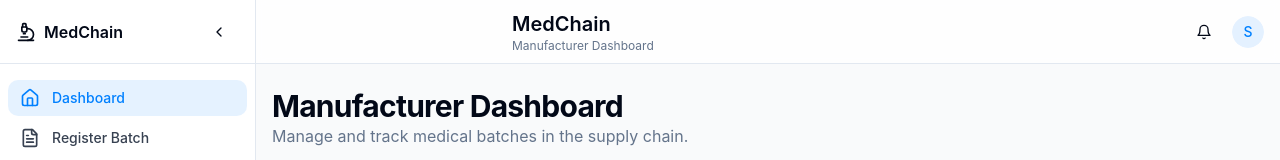
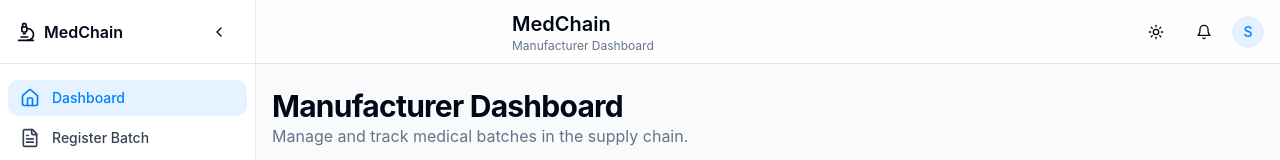
Before and after one commit to devarazz/medchain-trust-tracker-v003, a React (Vite) app: page / in a window 1280 px wide. Both pictures are taken after typing "Sample", "Sample123" into the empty fields and a click on the button "Login". Shown: the top 160 px of the page. Built offline with nearby package versions, Linux system fonts and the light colour scheme.

Commit message:
Add dark/light mode toggle
Adds a toggle button in the right corner to switch between dark and light mode.

```diff
--- a/src/App.tsx
+++ b/src/App.tsx
@@ -8,12 +8,14 @@ import Index from "./pages/Index";
 import NotFound from "./pages/NotFound";
 import { AuthProvider } from "./contexts/AuthContext";
 import { BatchProvider } from "./contexts/BatchContext";
+import { ThemeProvider } from "./contexts/ThemeContext";
 
 const queryClient = new QueryClient();
 
 const App = () => (
   <QueryClientProvider client={queryClient}>
     <TooltipProvider>
+      <ThemeProvider>
         <AuthProvider>
           <BatchProvider>
             <Toaster />
@@ -26,6 +28,7 @@ const App = () => (
             </BrowserRouter>
           </BatchProvider>
         </AuthProvider>
+      </ThemeProvider>
     </TooltipProvider>
   </QueryClientProvider>
 );
--- a/src/components/shared/Header.tsx
+++ b/src/components/shared/Header.tsx
@@ -21,6 +21,7 @@ import {
   SheetTrigger
 } from '@/components/ui/sheet';
 import { cn } from '@/lib/utils';
+import ThemeToggle from './ThemeToggle';
 
 interface HeaderProps {
   setSidebarOpen: React.Dispatch<React.SetStateAction<boolean>>;
@@ -47,7 +48,7 @@ const Header: React.FC<HeaderProps> = ({ setSidebarOpen, sidebarOpen }) => {
 
   return (
     <header className={cn(
-      "sticky top-0 z-30 flex items-center justify-between h-16 px-4 border-b backdrop-blur-sm bg-white/80",
+      "sticky top-0 z-30 flex items-center justify-between h-16 px-4 border-b backdrop-blur-sm dark:border-border/20 dark:bg-background/80 bg-white/80",
       sidebarOpen ? "lg:pl-64" : "lg:pl-20",
       "transition-all duration-300"
     )}>
@@ -67,6 +68,8 @@ const Header: React.FC<HeaderProps> = ({ setSidebarOpen, sidebarOpen }) => {
       </div>
 
       <div className="flex items-center gap-2">
+        <ThemeToggle />
+
         <Sheet open={notificationsOpen} onOpenChange={setNotificationsOpen}>
           <SheetTrigger asChild>
             <Button variant="ghost" size="icon" className="relative">
--- a/src/components/shared/Sidebar.tsx
+++ b/src/components/shared/Sidebar.tsx
@@ -90,12 +90,12 @@ const Sidebar: React.FC<SidebarProps> = ({ sidebarOpen, setSidebarOpen, activeTa
       {/* Sidebar */}
       <aside
         className={cn(
-          "fixed top-0 left-0 z-40 h-full w-64 bg-white border-r border-border transform transition-all duration-300 ease-in-out",
-          sidebarOpen ? "translate-x-0" : "-translate-x-full lg:translate-x-0 lg:w-16",
+          "fixed top-0 left-0 z-40 h-full bg-white dark:bg-background border-r border-border dark:border-border/20 transform transition-all duration-300 ease-in-out",
+          sidebarOpen ? "translate-x-0 w-64" : "-translate-x-full lg:translate-x-0 lg:w-16",
           "lg:transition-width"
         )}
       >
-        <div className="flex h-16 items-center justify-between px-4 border-b">
+        <div className="flex h-16 items-center justify-between px-4 border-b dark:border-border/20">
           <div className={cn("flex items-center gap-2", !sidebarOpen && "lg:hidden")}>
             {roleIcon[user.role]}
             <span className="font-semibold">MedChain</span>
@@ -133,8 +133,8 @@ const Sidebar: React.FC<SidebarProps> = ({ sidebarOpen, setSidebarOpen, activeTa
                 className={cn(
                   "flex w-full items-center gap-3 rounded-md px-3 py-2 text-sm font-medium transition-colors",
                   activeTab === item.id
-                    ? "bg-primary/10 text-primary"
-                    : "text-gray-700 hover:bg-primary/10 hover:text-primary",
+                    ? "bg-primary/10 text-primary dark:bg-primary/20"
+                    : "text-gray-700 dark:text-gray-300 hover:bg-primary/10 hover:text-primary dark:hover:bg-primary/20",
                   !sidebarOpen && "lg:justify-center"
                 )}
                 onClick={() => handleMenuClick(item.id)}
--- /dev/null
+++ b/src/components/shared/ThemeToggle.tsx
@@ -0,0 +1,35 @@
+
+import React from 'react';
+import { Button } from '@/components/ui/button';
+import { Moon, Sun } from 'lucide-react';
+import { useTheme } from '@/contexts/ThemeContext';
+import { cn } from '@/lib/utils';
+
+interface ThemeToggleProps {
+  className?: string;
+}
+
+const ThemeToggle: React.FC<ThemeToggleProps> = ({ className }) => {
+  const { theme, toggleTheme } = useTheme();
+
+  return (
+    <Button
+      variant="ghost"
+      size="icon"
+      onClick={toggleTheme}
+      className={cn("relative", className)}
+      aria-label="Toggle theme"
+    >
+      <Sun className={cn(
+        "h-5 w-5 absolute transition-all",
+        theme === 'dark' ? "scale-0 opacity-0" : "scale-100 opacity-100"
+      )} />
+      <Moon className={cn(
+        "h-5 w-5 absolute transition-all",
+        theme === 'dark' ? "scale-100 opacity-100" : "scale-0 opacity-0"
+      )} />
+    </Button>
+  );
+};
+
+export default ThemeToggle;
--- /dev/null
+++ b/src/contexts/ThemeContext.tsx
@@ -0,0 +1,56 @@
+
+import React, { createContext, useContext, useEffect, useState } from 'react';
+
+type Theme = 'light' | 'dark';
+
+interface ThemeContextType {
+  theme: Theme;
+  setTheme: (theme: Theme) => void;
+  toggleTheme: () => void;
+}
+
+const ThemeContext = createContext<ThemeContextType | undefined>(undefined);
+
+export function ThemeProvider({ children }: { children: React.ReactNode }) {
+  const [theme, setTheme] = useState<Theme>(() => {
+    // Check for stored theme preference or system preference
+    const savedTheme = localStorage.getItem('theme') as Theme;
+    if (savedTheme) return savedTheme;
+
+    // Check system preference
+    if (window.matchMedia && window.matchMedia('(prefers-color-scheme: dark)').matches) {
+      return 'dark';
+    }
+
+    return 'light';
+  });
+
+  useEffect(() => {
+    // Update localStorage and document class when theme changes
+    localStorage.setItem('theme', theme);
+
+    if (theme === 'dark') {
+      document.documentElement.classList.add('dark');
+    } else {
+      document.documentElement.classList.remove('dark');
+    }
+  }, [theme]);
+
+  const toggleTheme = () => {
+    setTheme(prevTheme => prevTheme === 'light' ? 'dark' : 'light');
+  };
+
+  return (
+    <ThemeContext.Provider value={{ theme, setTheme, toggleTheme }}>
+      {children}
+    </ThemeContext.Provider>
+  );
+}
+
+export function useTheme() {
+  const context = useContext(ThemeContext);
+  if (context === undefined) {
+    throw new Error('useTheme must be used within a ThemeProvider');
+  }
+  return context;
+}
--- a/src/index.css
+++ b/src/index.css
@@ -73,6 +73,15 @@
     --border: 217.2 32.6% 17.5%;
     --input: 217.2 32.6% 17.5%;
     --ring: 212.7 26.8% 83.9%;
+
+    --sidebar-background: 222.2 84% 4.9%;
+    --sidebar-foreground: 210 40% 98%;
+    --sidebar-primary: 210 100% 50%;
+    --sidebar-primary-foreground: 0 0% 100%;
+    --sidebar-accent: 217.2 32.6% 17.5%;
+    --sidebar-accent-foreground: 210 40% 98%;
+    --sidebar-border: 217.2 32.6% 17.5%;
+    --sidebar-ring: 212.7 26.8% 83.9%;
   }
 }
 
@@ -107,7 +116,7 @@
 
 @layer components {
   .glass-card {
-    @apply bg-white/80 backdrop-blur-md border border-white/20 shadow-sm;
+    @apply bg-white/80 dark:bg-black/20 backdrop-blur-md border border-white/20 dark:border-white/10 shadow-sm;
   }
 
   .btn-primary {
--- a/src/pages/Index.tsx
+++ b/src/pages/Index.tsx
@@ -25,7 +25,7 @@ const Index = () => {
 
   if (!isAuthenticated || !user) {
     return (
-      <div className="min-h-screen flex items-center justify-center bg-gradient-to-b from-blue-50 to-white p-4">
+      <div className="min-h-screen flex items-center justify-center bg-gradient-to-b from-blue-50 to-white dark:from-gray-900 dark:to-background p-4">
         <div className="w-full max-w-md">
           <LoginForm />
         </div>
@@ -52,7 +52,7 @@ const Index = () => {
   };
 
   return (
-    <div className="min-h-screen bg-gray-50">
+    <div className="min-h-screen bg-gray-50 dark:bg-background text-foreground">
       <Sidebar
         sidebarOpen={sidebarOpen}
         setSidebarOpen={setSidebarOpen}
```
Lines whose indentation alone changed are shown as unchanged.
